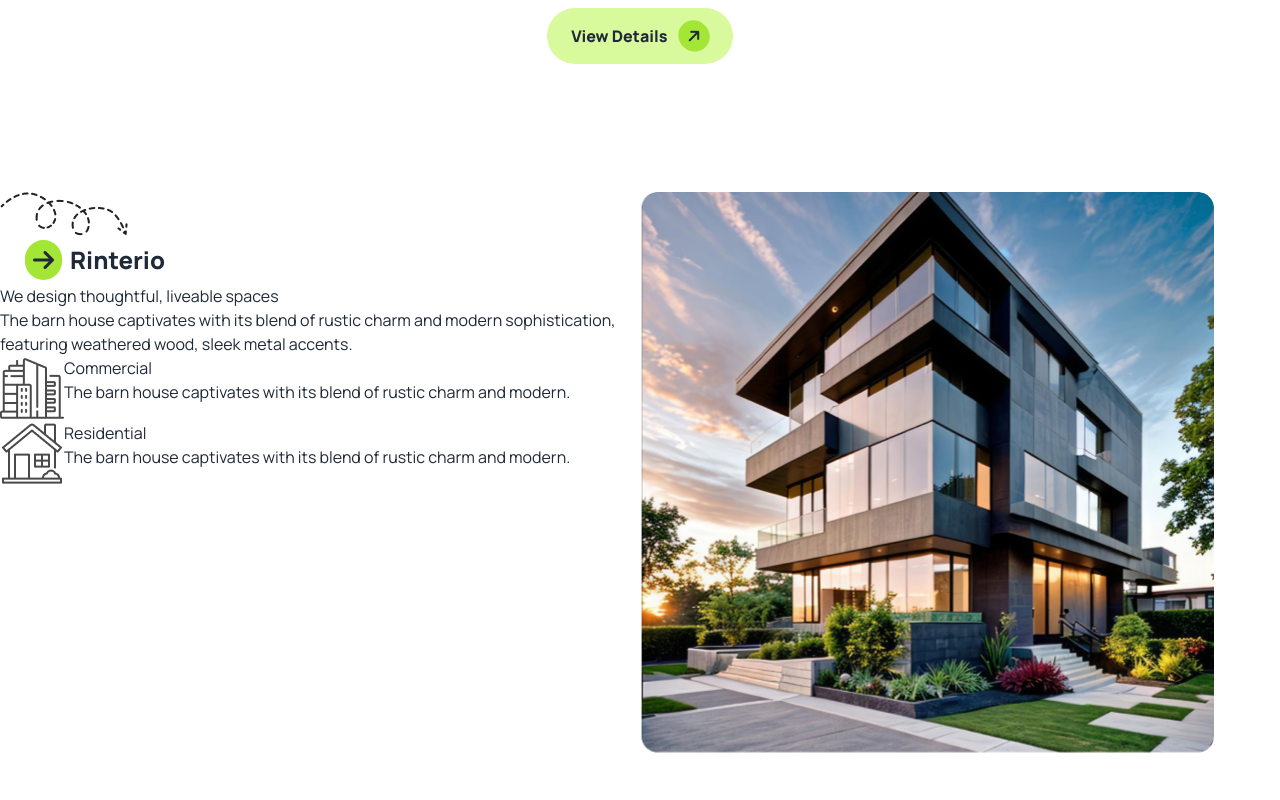
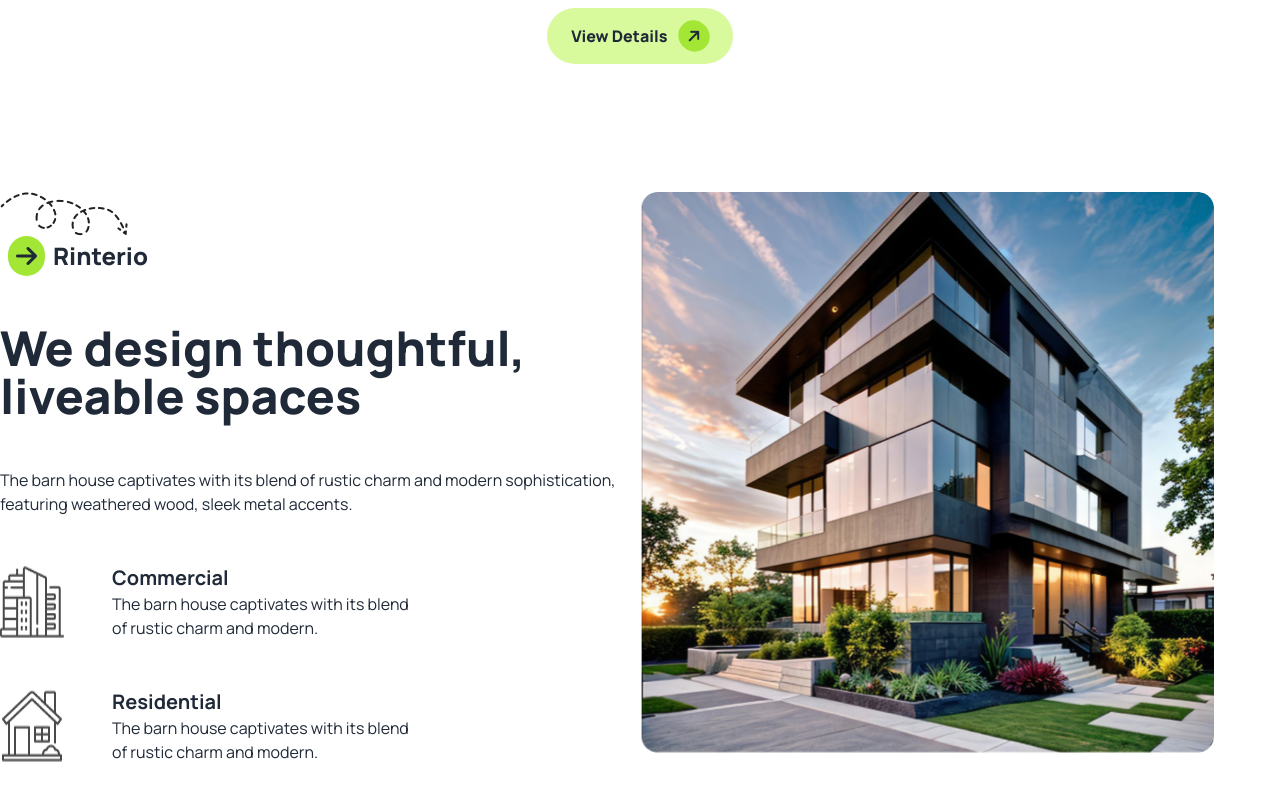
Before and after one commit to MdFoysal2024/Rinterio-Design, a plain HTML site: page index.html in a window 1280 px wide. Shown: the part 878-1678 px from the top of the page. Drawn offline with nearby package versions, Linux system fonts and the light colour scheme.

```diff
--- a/index.html
+++ b/index.html
@@ -103,25 +103,25 @@
         <!-- About Section Start Here -->
         <section class="about-us my-32 ">
             <div class="flex flex-row">
-                <div class="text-content lg:w-[50%]">
+                <div class="text-content space-y-12 lg:w-[50%]">
                     <img src="images/Vector.png" alt="">
-                    <a class="btn btn-ghost  font-extrabold text-2xl"><i
-                            class="fa-solid ml-2 bg-lime-400  p-2 rounded-full  fa-arrow-right"></i>Rinterio</a>
-                    <h2>We design thoughtful, liveable spaces</h2>
+                    <a class=" font-extrabold text-2xl"><i
+                            class="fa-solid mx-2 bg-lime-400  p-2 rounded-full  fa-arrow-right"></i>Rinterio</a>
+                    <h2 class="text-5xl font-extrabold">We design thoughtful, <br> liveable spaces</h2>
                     <p>The barn house captivates with its blend of rustic charm and
                         modern sophistication, featuring weathered wood, sleek metal accents.</p>
-                        <div class="flex">
+                        <div class="flex gap-12">
                             <img src="images/commercial.png" alt="">
                             <div>
-                                <h3>Commercial</h3>
-                                <p>The barn house captivates with its blend of rustic charm and modern.</p>
+                                <h3 class="text-xl font-bold">Commercial</h3>
+                                <p>The barn house captivates with its blend <br> of rustic charm and modern.</p>
                             </div>
                         </div>
-                        <div class="flex">
+                        <div class="flex gap-12">
                             <img src="images/residential.png" alt="">
                             <div>
-                                <h3>Residential</h3>
-                                <p>The barn house captivates with its blend of rustic charm and modern.</p>
+                                <h3 class="text-xl font-bold">Residential</h3>
+                                <p>The barn house captivates with its blend <br>  of rustic charm and modern.</p>
                             </div>
                         </div>
                 </div>
```
